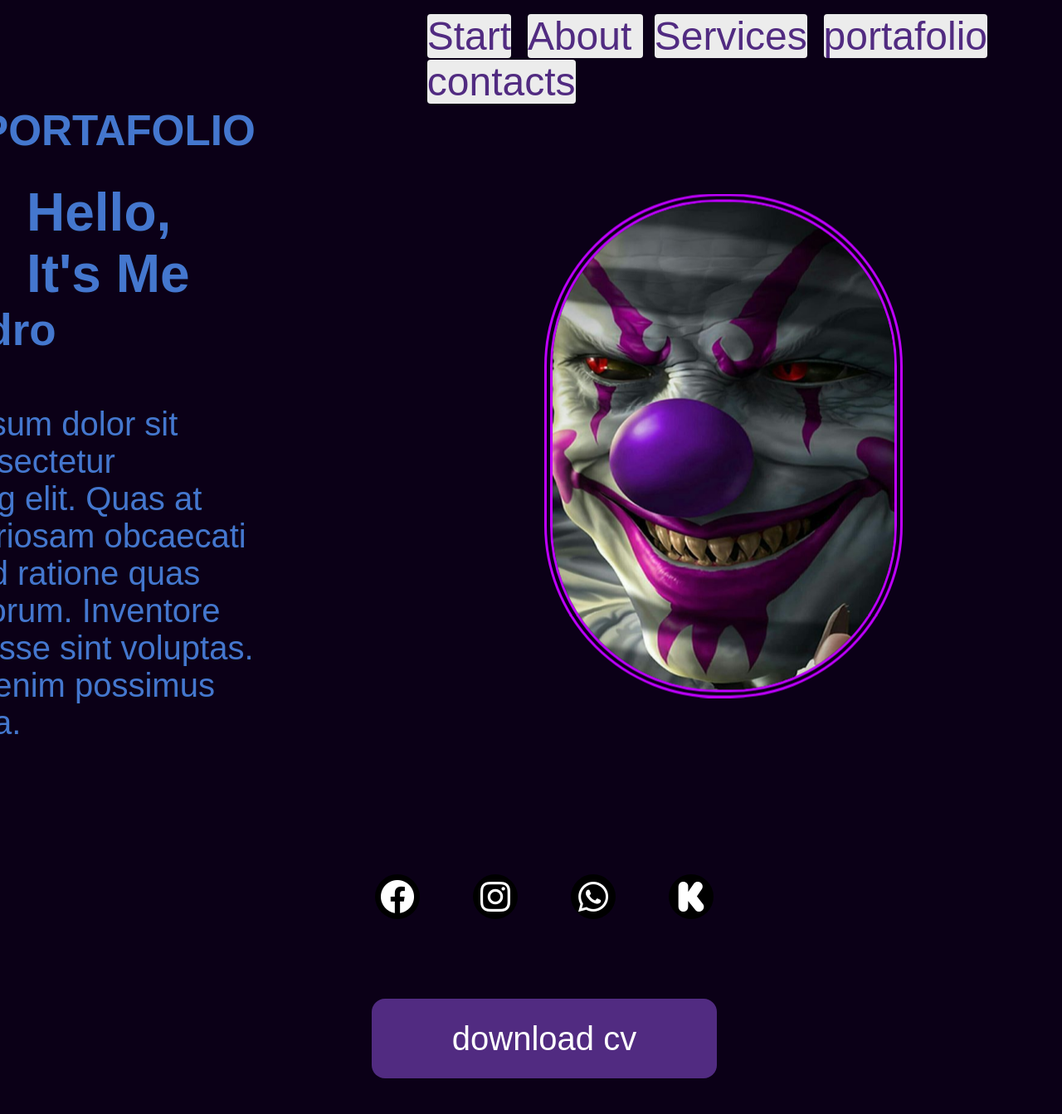
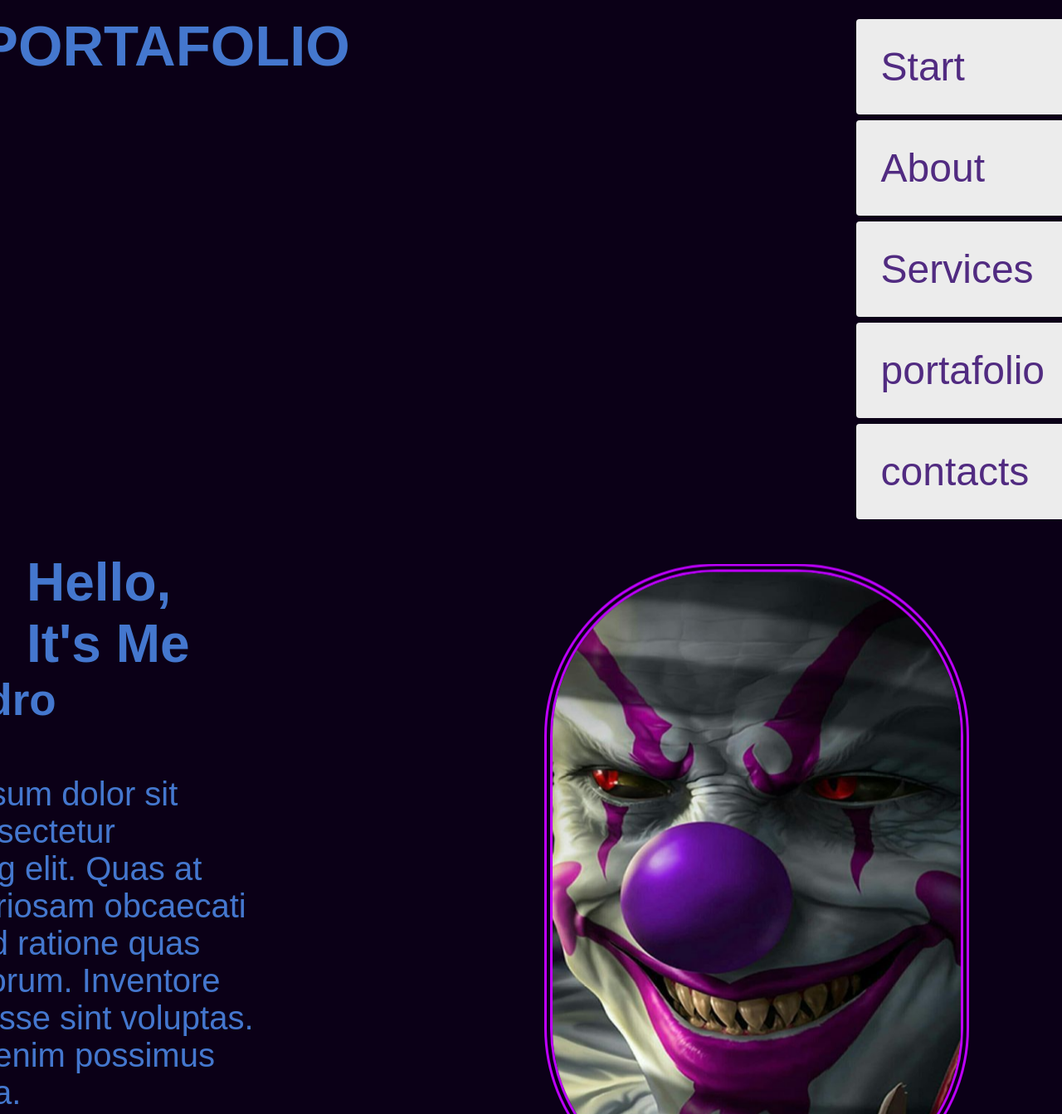
Before and after one commit to lamaraviila/portafolio, a plain HTML site: page index.html in a window 1280 px wide. Shown: the part 80-1423 px from the top of the page at 83% size. Drawn offline with nearby package versions, Linux system fonts and the light colour scheme.

Commit message:
añadido portafolio

```diff
--- a/styles1.css
+++ b/styles1.css
@@ -428,24 +428,17 @@ background-color: #0b0017;
 }
 @media screen  and (min-width: 480px){
     .portafolio {
-        font-size: 3.2rem;
-        width: 23rem;
-        margin-top: 7rem;
-    }
-    .navbar{
-        margin-right: 10rem;
+        font-size: 4.3rem;
     }
     .navbar a{
-
-        padding: 0%;
-        width: 13rem;
+    display: flex;
     }
     .photo {
-        margin-left: 3rem;
+        margin-left: 8rem;
     }
     .photo img {
-        width: 27rem;
-       height: 38rem;
+        width: 32rem;
+       height: 48rem;
        border-radius: 13rem;
        flex-wrap: wrap;
     }
@@ -455,11 +448,11 @@ background-color: #0b0017;
         margin-top: 7rem;
     }
     .logotipos  i{
-        font-size: 3rem;
+        font-size: 7rem;
         margin: 2rem;
     }
     .download-cv a{
-        font-size: 2.5rem;
+        font-size: 3.5rem;
         margin: 3rem;
         width: 26rem;
         height: 6rem;
@@ -468,7 +461,7 @@ background-color: #0b0017;
     }
     .services-container .services-box{
         padding: 7rem 10rem 7rem ;
-        margin-left: 3rem;
+        margin-left: 12rem;
     }
     .services-box i {
         font-size: 10rem;
```
